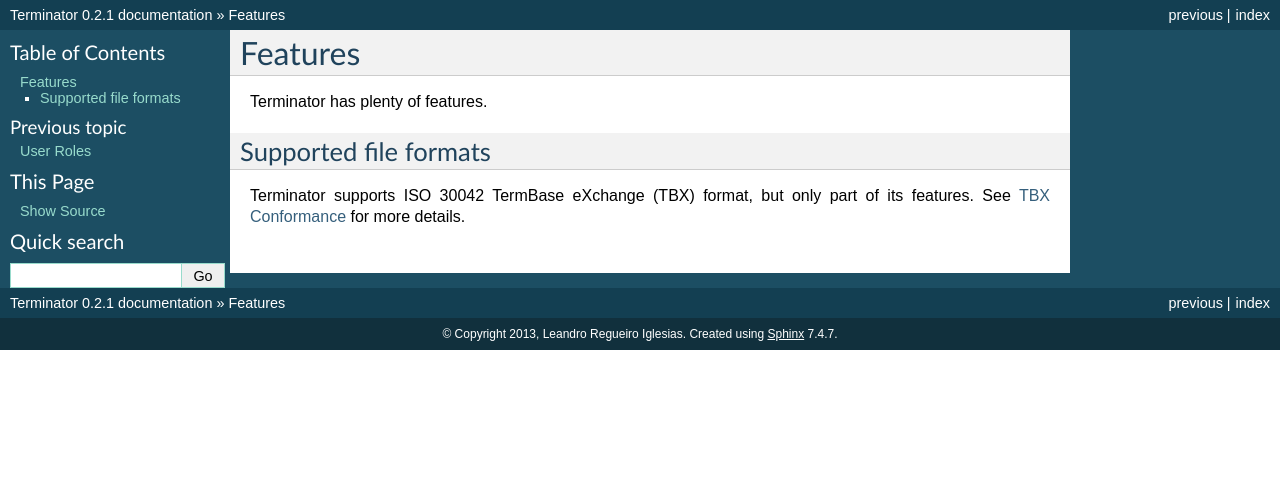
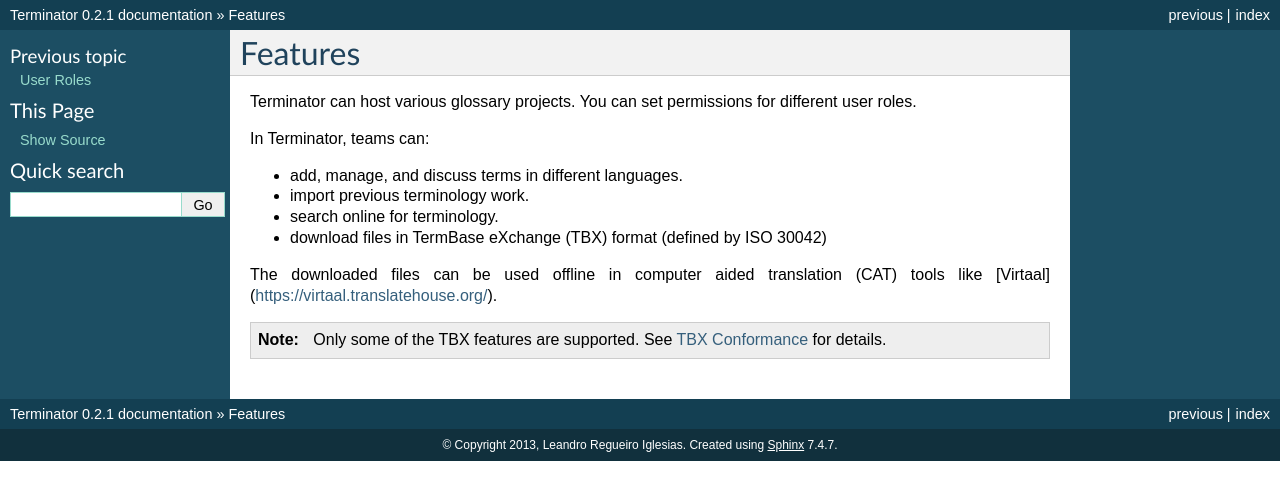
Before and after one commit to translate/terminator, a Sphinx documentation site: the page built from docs/features.rst, in a window 1280 px wide. Shown: the top 500 px of the page. Built offline with Sphinx 7.4.7, drawn with Linux system fonts in a browser that asks for light colours.

Commit message:
Update features.rst

```diff
--- a/docs/features.rst
+++ b/docs/features.rst
@@ -3,11 +3,15 @@
 Features
 ========
 
-Terminator has plenty of features.
+Terminator can host various glossary projects. You can set permissions for different user roles.
 
+In Terminator, teams can:
 
-Supported file formats
-++++++++++++++++++++++
+- add, manage, and discuss terms in different languages.
+- import previous terminology work.
+- search online for terminology.
+- download files in TermBase eXchange (TBX) format (defined by ISO 30042)
 
-Terminator supports ISO 30042 TermBase eXchange (TBX) format, but only part of
-its features. See :ref:`tbx-conformance` for more details.
+The downloaded files can be used offline in computer aided translation (CAT) tools like [Virtaal](https://virtaal.translatehouse.org/).
+
+.. note:: Only some of the TBX features are supported. See :ref:`tbx-conformance` for details.
```
